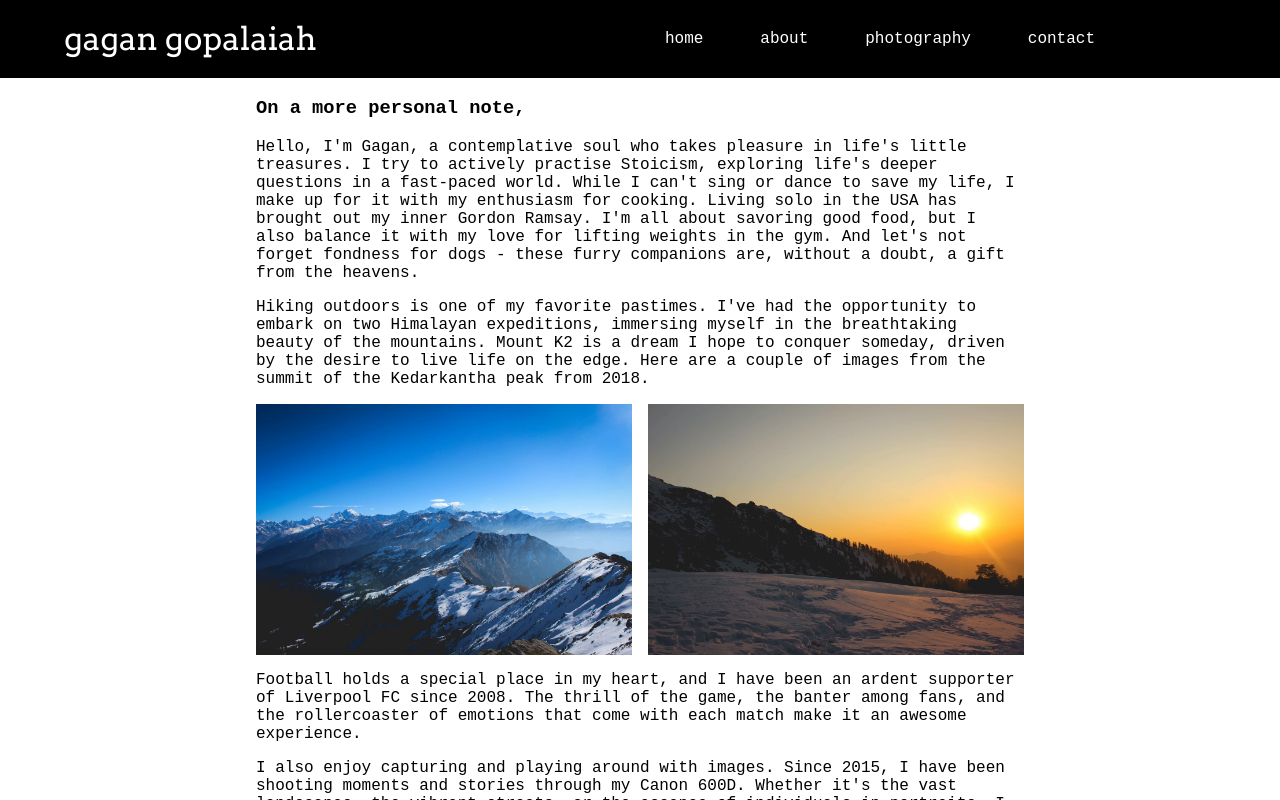
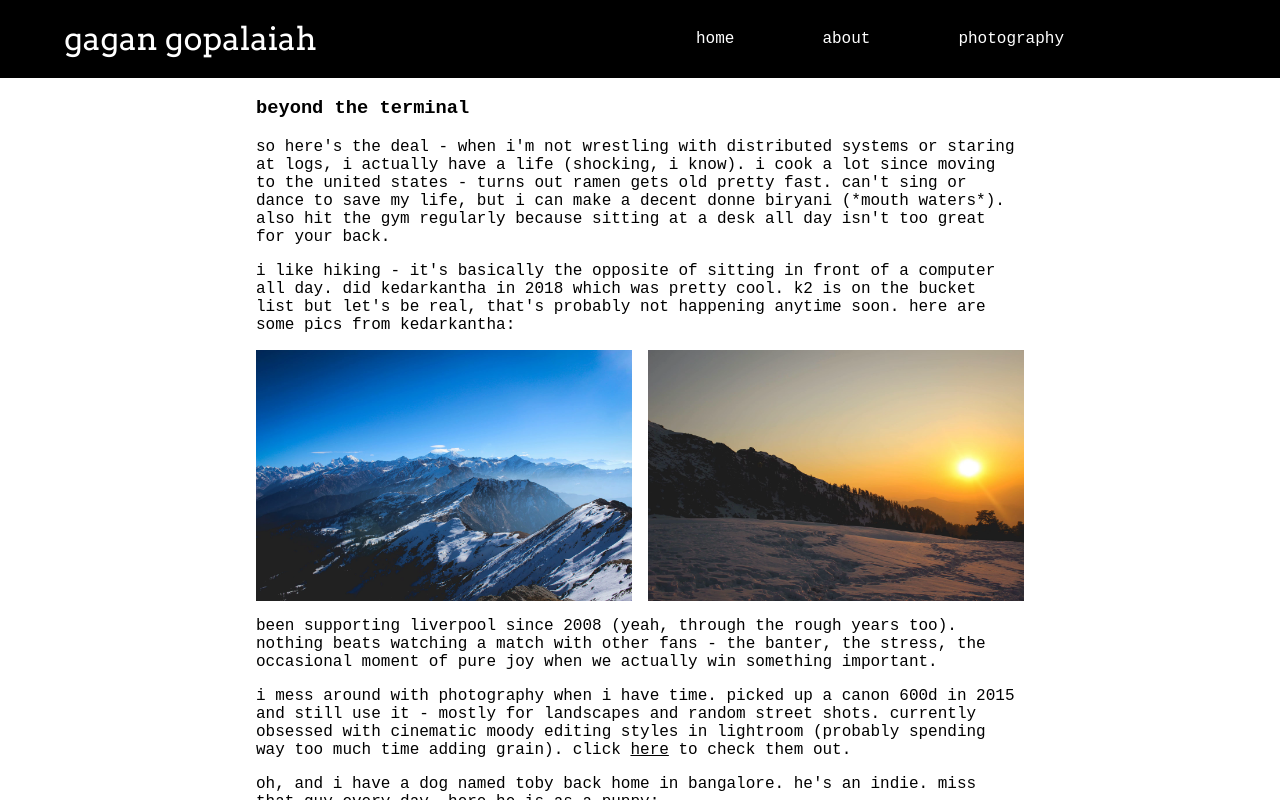
Before and after one commit to ggopalai/portfolio, a Next.js app: page /about in a window 1280 px wide. Shown: the top 800 px of the page. Built offline with nearby package versions, Linux system fonts and the light colour scheme.

Commit message:
changed about - less flowery

```diff
--- a/components/sidebar.js
+++ b/components/sidebar.js
@@ -20,9 +20,9 @@ export default function Sidebar({ sidebarVisible }) {
                         Resume
                     </a>
                 </li> */}
-                <li className={styles.listItem}>
+                {/* <li className={styles.listItem}>
                     <a href="/contact">contact</a>
-                </li>
+                </li> */}
             </ul>
         </nav>
     );
--- a/pages/about.js
+++ b/pages/about.js
@@ -8,42 +8,31 @@ export default function About() {
     return (
         <div id={mainStyles.container}>
             <Head>
-                <title>About</title>
+                <title>about</title>
                 <meta
                     name="description"
-                    content="An about me page explaining more details about who I am."
+                    content="about gagan - more personal stuff"
                 ></meta>
             </Head>
             <Header />
             <main id={mainStyles.main}>
                 <section id={mainStyles.section}>
                     <h3 className={mainStyles.heading}>
-                        On a more personal note,
+                        beyond the terminal
                     </h3>
                     <p>
-                        Hello, I'm Gagan, a contemplative soul who takes
-                        pleasure in life's little treasures. I try to actively
-                        practise Stoicism, exploring life's deeper questions in
-                        a fast-paced world. While I can't sing or dance to save
-                        my life, I make up for it with my enthusiasm for
-                        cooking. Living solo in the USA has brought out my inner
-                        Gordon Ramsay. I'm all about savoring good food, but I
-                        also balance it with my love for lifting weights in the
-                        gym. And let's not forget fondness for dogs - these
-                        furry companions are, without a doubt, a gift from the
-                        heavens.
+                        so here's the deal - when i'm not wrestling with distributed systems or staring at logs,
+                        i actually have a life (shocking, i know). i cook a lot since moving to the united states - turns out ramen
+                        gets old pretty fast. can't sing or dance to save my life, but i can make a decent donne biryani (*mouth waters*).
+                        also hit the gym regularly because sitting at a desk all day isn't too great for your back.
                     </p>
                     {/* <h4 className={styles.section}>
                         Love for outdoors &#9968;{' '}
                     </h4> */}
                     <p>
-                        Hiking outdoors is one of my favorite pastimes. I've had
-                        the opportunity to embark on two Himalayan expeditions,
-                        immersing myself in the breathtaking beauty of the
-                        mountains. Mount K2 is a dream I hope to conquer
-                        someday, driven by the desire to live life on the edge.
-                        Here are a couple of images from the summit of the
-                        Kedarkantha peak from 2018.
+                        i like hiking - it's basically the opposite of sitting in front of a computer all day.
+                        did kedarkantha in 2018 which was pretty cool. k2 is on the bucket list but let's be real,
+                        that's probably not happening anytime soon. here are some pics from kedarkantha:
                     </p>
                     <div className={styles.kkContainer}>
                         <img
@@ -59,34 +48,25 @@ export default function About() {
                     </div>
                     {/* <h4 className={styles.section}>Football &#9917; </h4> */}
                     <p>
-                        Football holds a special place in my heart, and I have
-                        been an ardent supporter of Liverpool FC since 2008. The
-                        thrill of the game, the banter among fans, and the
-                        rollercoaster of emotions that come with each match make
-                        it an awesome experience.
+                        been supporting liverpool since 2008 (yeah, through the rough years too).
+                        nothing beats watching a match with other fans - the banter, the stress,
+                        the occasional moment of pure joy when we actually win something important.
                     </p>
                     {/* <h4 className={styles.section}>Photography &#128248; </h4> */}
                     <p>
-                        I also enjoy capturing and playing around with images.
-                        Since 2015, I have been shooting moments and stories
-                        through my Canon 600D. Whether it's the vast landscapes,
-                        the vibrant streets, or the essence of individuals in
-                        portraits, I strive to encapsulate the beauty and
-                        emotions within each frame. You can find some of my work{' '}
+                        i mess around with photography when i have time. picked up a canon 600d in 2015
+                        and still use it - mostly for landscapes and random street shots. currently obsessed
+                        with cinematic moody editing styles in lightroom (probably spending way too much time adding grain).
+                        click {' '}
                         <a href="/photography">
                             <u>here</u>
                         </a>
-                        .
+                        {' '}to check them out.
                     </p>
                     {/* <h4 className={styles.section}> Toby &#9829; </h4> */}
                     <p>
-                        Last, but certainly not the least, I left my pet dog
-                        Toby back home in Bengaluru, whom I absolutely adore.
-                        He's a 3-year-old Indie. His playful spirit and
-                        unconditional love have brought immeasurable happiness
-                        to my life, reminding me of the importance of
-                        companionship and cherished connections. Here are some
-                        of his pictures when he was a puppy.
+                        oh, and i have a dog named toby back home in bangalore. he's an indie. miss that guy every day.
+                        here he is as a puppy:
                     </p>
                     <div className={styles.tobyContainer}>
                         <img
```
